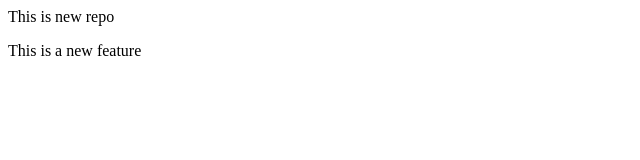
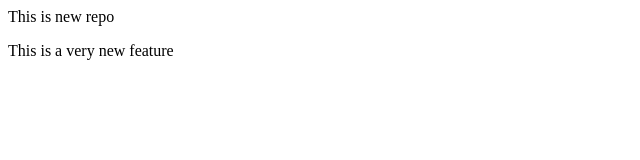
Before and after one commit to parthajayjadhav-cpu/LocalRepo, a plain HTML site: page index.html in a window 1280 px wide. Shown: the full height of the page, 0-640 px from the left. Drawn offline with Linux system fonts and the light colour scheme.

Commit message:
Add feature

```diff
--- a/index.html
+++ b/index.html
@@ -1,2 +1,2 @@
 <p>This is new repo</p>
-<p>This is a new feature</p>
+<p>This is a  very new feature</p>
```
